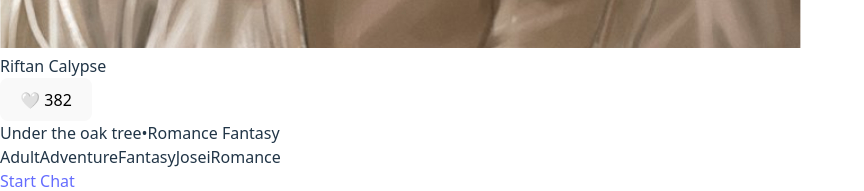
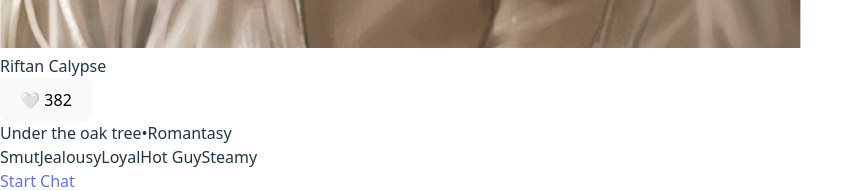
Before and after one commit to suyoungkwon2/ai_chat, a React (Vite) app: page / in a window 1280 px wide. Shown: the part 1420-1611 px from the top of the page, without its empty margins (0-864 px from the left). Built offline with nearby package versions, Linux system fonts and the light colour scheme; the HTML template or start-up script is replaced by a standard one.

Commit message:
ui: layout fix

```diff
--- a/src/data/characters.ts
+++ b/src/data/characters.ts
@@ -25,8 +25,8 @@ export const characters: Character[] = [
     id: "riftan",
     name: "Riftan Calypse",
     novelTitle: "Under the oak tree",
-    genre: "Romance Fantasy",
-    keywords: ["Adult", "Adventure", "Fantasy", "Josei", "Romance"],
+    genre: "Romantasy",
+    keywords: ["Smut", "Jealousy", "Loyal", "Hot Guy", "Steamy"],
     likes: 382,
     imageCardUrl: riftanCard,
     imageProfileUrl: riftanProfile,
@@ -36,8 +36,8 @@ export const characters: Character[] = [
     id: "heinri",
     name: "Emperor Heinrey",
     novelTitle: "The Remarried Empress",
-    genre: "Romance Fantasy",
-    keywords: ["Drama", "Fantasy", "Josei", "Psychological", "Romance"],
+    genre: "Romantasy",
+    keywords: ["Caring", "Handsome", "Alpha Hero", "Cruel", "Shifter", "Beast"],
     likes: 501,
     imageCardUrl: heinriCard,
     imageProfileUrl: heinriProfile,
@@ -47,8 +47,8 @@ export const characters: Character[] = [
     id: "tiwakan",
     name: "Lord Tiwakan",
     novelTitle: "A Barbaric Proposal",
-    genre: "Romance Fantasy",
-    keywords: ["Drama", "Fantasy", "Josei", "Mature", "Romance"],
+    genre: "Romantasy",
+    keywords: ["Toppy", "Dominant", "Alpha", "Respectful", "Cold-blooded"],
     likes: 219,
     imageCardUrl: tiwakanCard,
     imageProfileUrl: tiwakanProfile,
@@ -58,8 +58,8 @@ export const characters: Character[] = [
     id: "taegyeom",
     name: "Taegyeom Kwon",
     novelTitle: "Lights Don’t Go Out in the Annex",
-    genre: "Mystery Romance",
-    keywords: ["Adult", "Drama", "Mystery", "Mature", "Romance"],
+    genre: "Romance",
+    keywords: ["Steamy", "Trauma", "Wealthy", "Obssessive", "Possessive", "Secret"],
     likes: 188,
     imageCardUrl: taegyeomCard,
     imageProfileUrl: taegyeomProfile,
@@ -69,8 +69,8 @@ export const characters: Character[] = [
     id: "dokja",
     name: "Kim Dokja",
     novelTitle: "Omniscient Reader’s Viewpoint",
-    genre: "Romance Fantasy",
-    keywords: ["Action", "Adventure", "Comedy", "Drama", "Fantasy"],
+    genre: "Action Fantasy",
+    keywords: ["Weak to Strong", "Friendship", "Hidden Abilities", "Proactive"],
     likes: 984,
     imageCardUrl: dokjaCard,
     imageProfileUrl: dokjaProfile,
--- a/src/pages/Chat.tsx
+++ b/src/pages/Chat.tsx
@@ -36,9 +36,14 @@ export default function Chat() {
 
       <div className="chat__messages">
         {session?.messages.map((m) => (
-          <div key={m.id} className={`bubble ${m.sender === "ai" ? "bubble--ai" : "bubble--user"}`}>
-            {m.situation && <div className="bubble__situation">{m.situation}</div>}
-            <div className="bubble__dialogue">{m.dialogue}</div>
+          <div key={m.id} className={`message-row message-row--${m.sender}`}>
+            {m.sender === 'ai' && character && (
+              <img src={character.imageIconUrl} alt={character.name} className="avatar avatar--chat" />
+            )}
+            <div className={`bubble bubble--${m.sender}`}>
+              {m.situation && <div className="bubble__situation">{m.situation}</div>}
+              <div className="bubble__dialogue">{m.dialogue}</div>
+            </div>
           </div>
         ))}
       </div>
```
Also changed, not shown: src/styles.css (+23 -5 lines).
